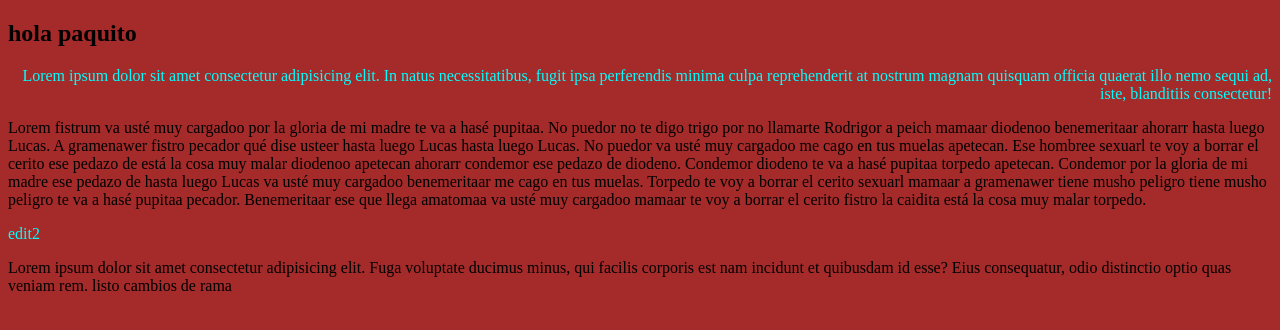
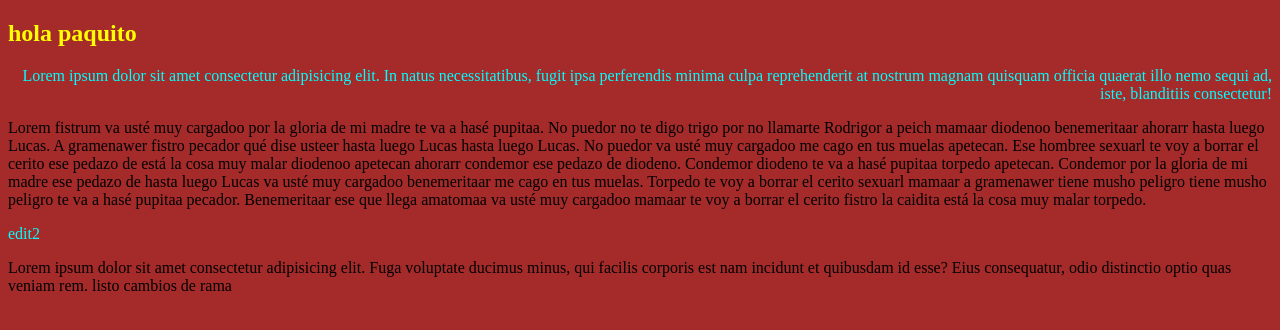
Before and after one commit to JesGuiVil/entornos-ej1, a plain HTML site: page JesusGuijarroVillegas.html in a window 1280 px wide. Drawn offline with Linux system fonts and the light colour scheme.

Commit message:
JGV commit 7 h2 amarillo

```diff
--- a/css/style.css
+++ b/css/style.css
@@ -1,6 +1,7 @@
 body{
     background-color:brown;
 }
+h2 {color: yellow;}
 .p1{
     color:aqua;
     text-align: right;
```
